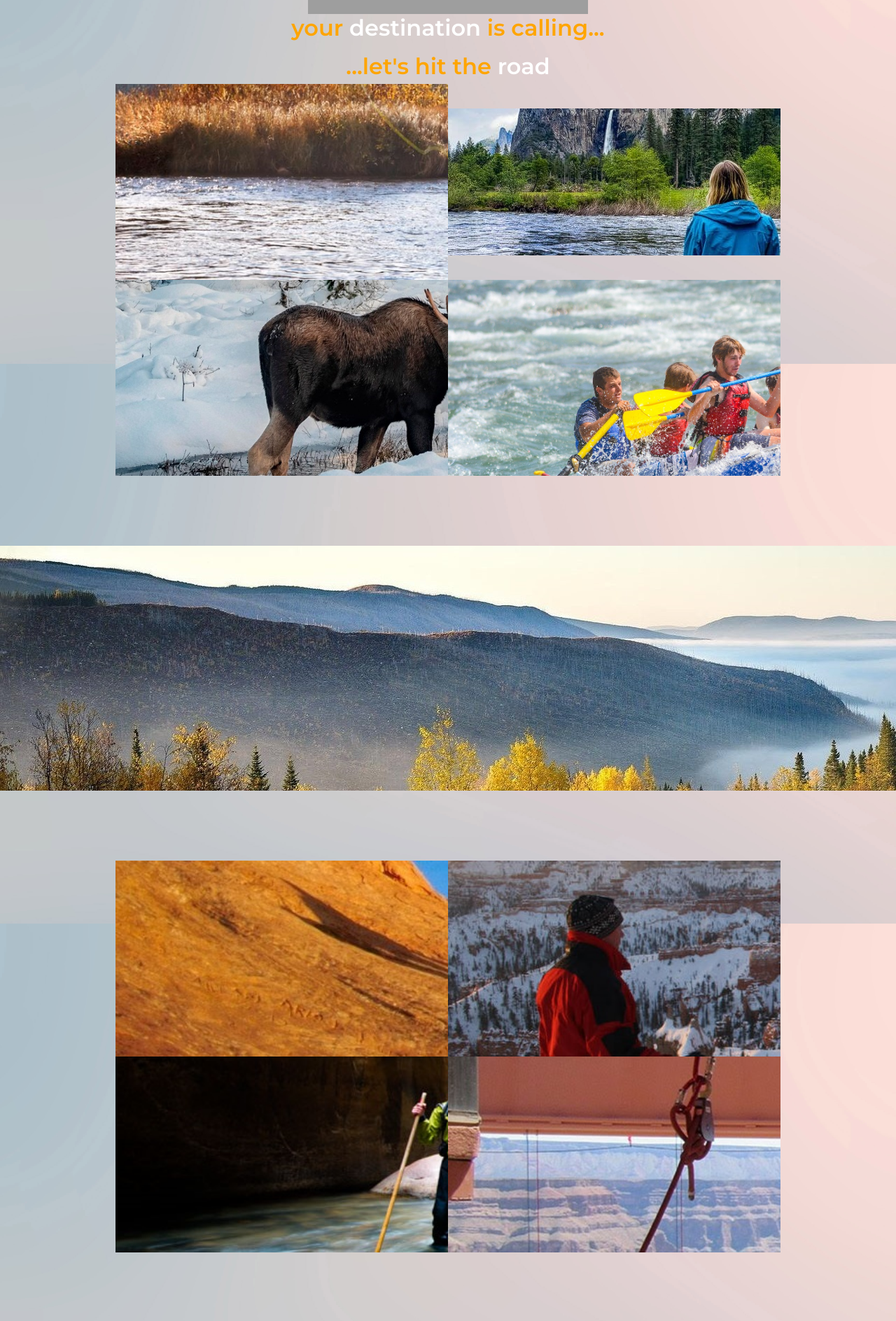
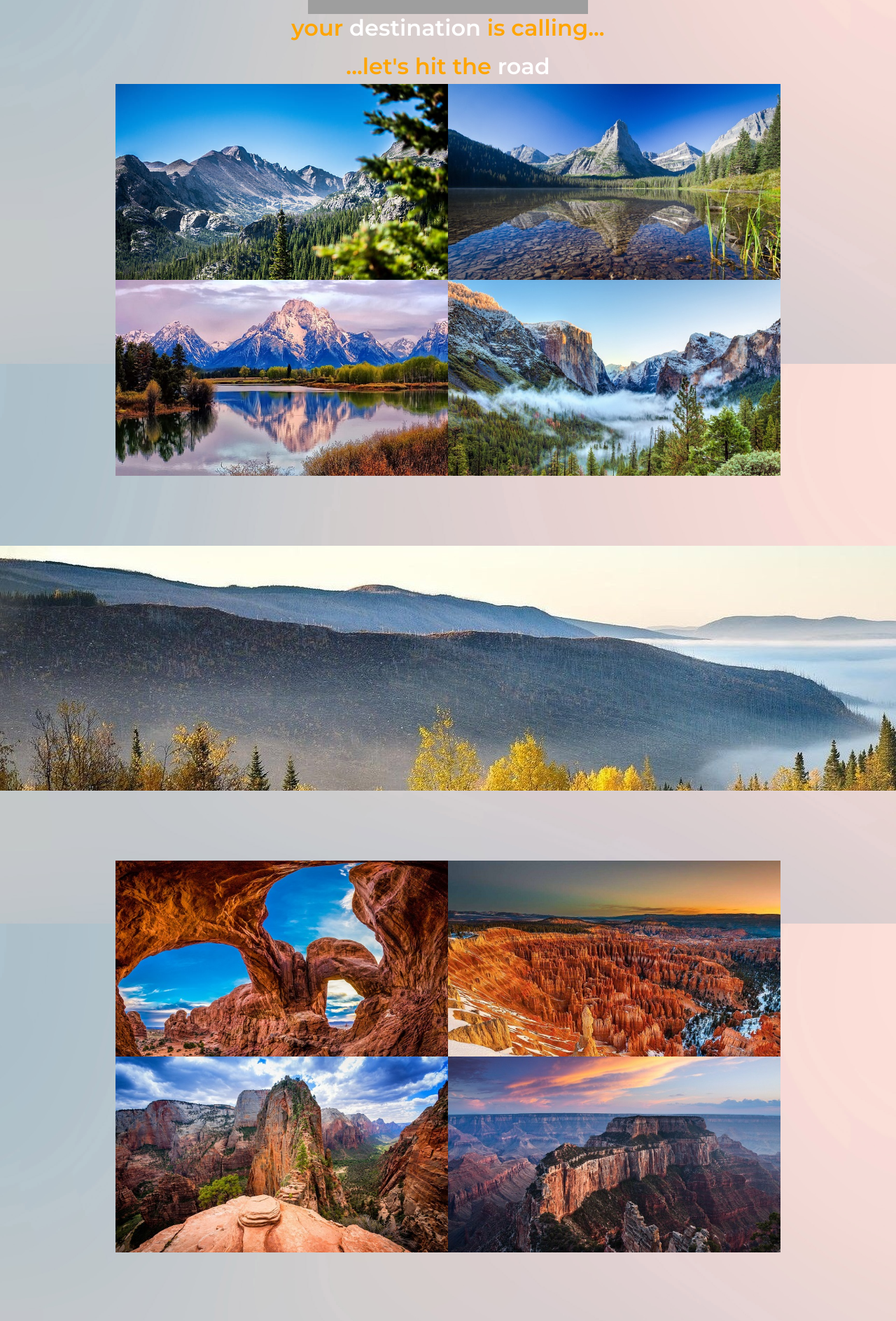
Before and after one commit to yinping-520/national-roadtrip, a React (Create React App) app in the folder client/: page / in a window 1280 px wide. Shown: the part 280-2168 px from the top of the page at 70% size. Built offline with nearby package versions, Linux system fonts and the light colour scheme; grey boxes are pictures that could not be loaded.

Commit message:
seeded activity data

```diff
--- a/client/src/components/css/arches.css
+++ b/client/src/components/css/arches.css
@@ -131,50 +131,50 @@
     border-radius: 10px;
 }
 
-#sequoia {
+#tree {
     background: url(../assets/big-tree.jpg);
     background-size:cover;
 }
-#zion {
+#cave {
     background: url(../assets/cave.jpg);
     background-size:cover;
 }
-#yosemite {
+#raft {
     background: url(../assets/raft.jpg);
     background-size:cover;
 }
-#yellowstone {
+#bison {
     background: url(../assets/bison.jpg);
     background-size:cover;
 }
-#teton {
+#moose {
     background: url(../assets/moose.jpg);
     background-size:cover;
 }
-#smokey {
+#bridge {
     background: url(../assets/bridge.jpg);
     background-size:cover;
 }
-#rocky-mtn {
+#fishing {
     background: url(../assets/fishing.jpg);
     background-size:cover;
 }
-#olympic {
+#forest {
     background: url(../assets/olympic-forest.jpg);
     background-size:cover;
 }
-#grand-canyon {
+#glass {
     background: url(../assets/glass-floor.jpg);
     background-size:cover;
 }
-#glacier {
+#watching {
     background: url(../assets/watching.jpg) no-repeat center;
 }
-#bryce {
+#hike {
     background: url(../assets/hike-bryce.jpg);
     background-size:cover;
 }
-#arches {
+#bike {
     background: url(../assets/biking-arches.jpg);
     background-size:cover;
 }
--- a/client/src/pages/Park/index.js
+++ b/client/src/pages/Park/index.js
@@ -109,7 +109,7 @@ function Park() {
       </div>
       <div className='activities'>
         <h3 className='activity-header'>Activities</h3>
-        <div className='bike' id={park.id}></div>
+        <div className='bike' id={park.mainActivity}></div>
         <div className='split-act'>
           <ul className='activity-list left'>
             {activities1.map((activities1, index) => (
```
Also changed, not shown: 1 other file (tests, documents, lock files or other folders).
